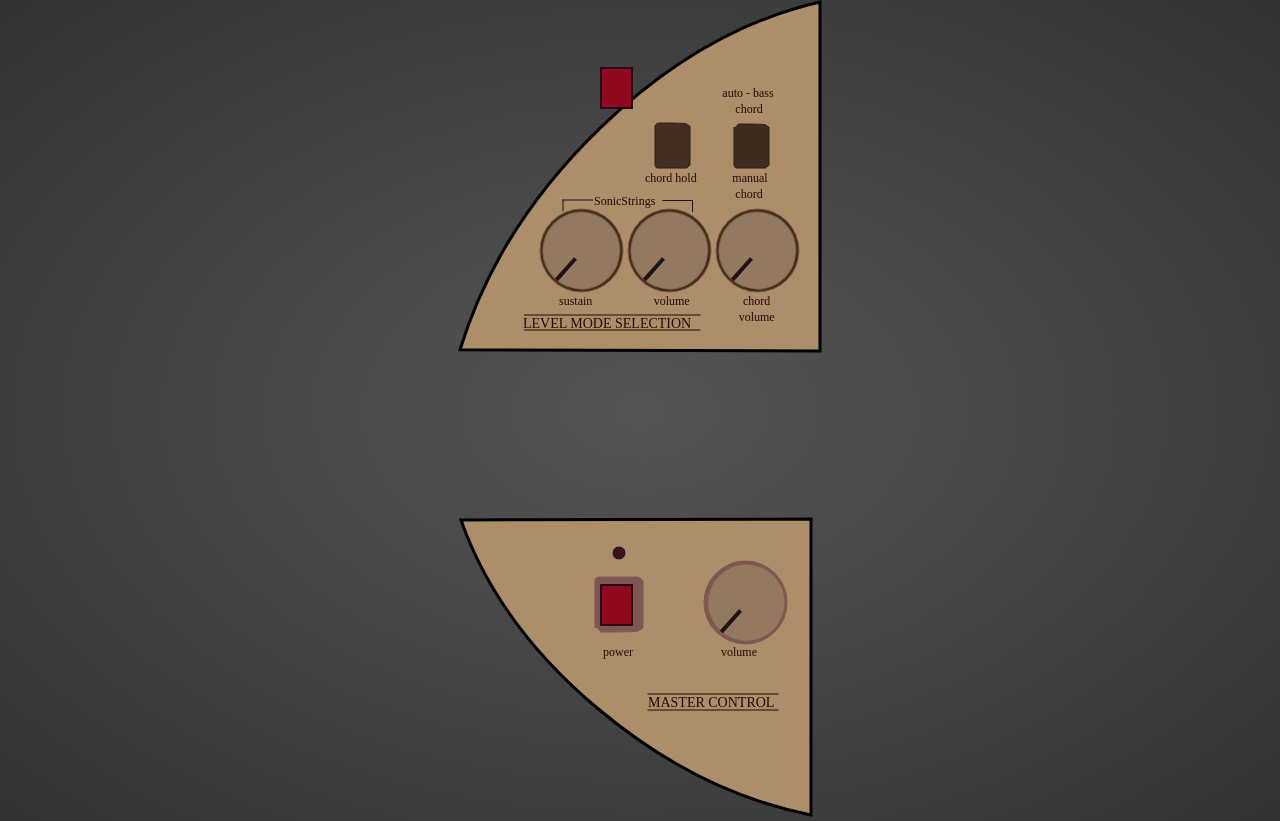
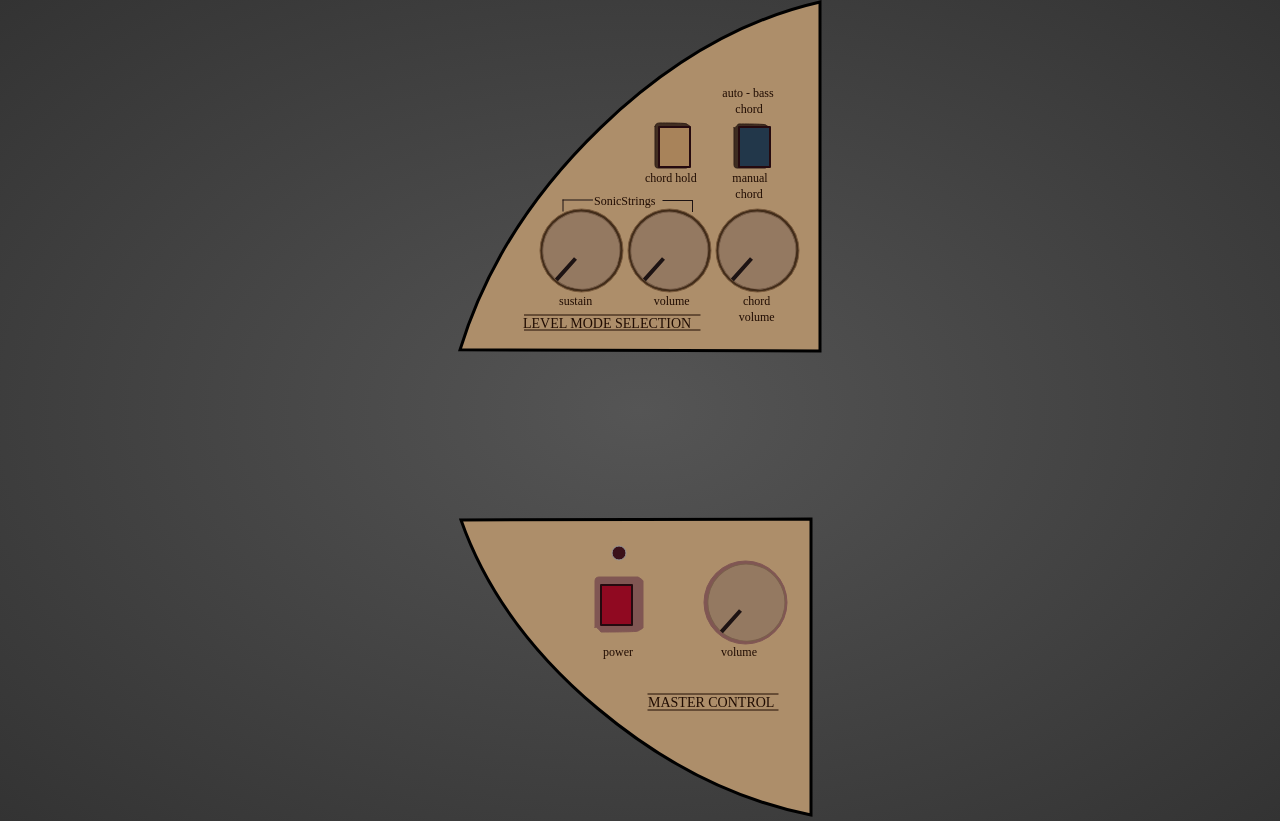
Before and after one commit to matt-paul/omnichord, a React (Create React App) app: page / in a window 1280 px wide. Built offline with nearby package versions, Linux system fonts and the light colour scheme.

Commit message:
Nice nice

```diff
--- a/src/components/button/index.jsx
+++ b/src/components/button/index.jsx
@@ -1,7 +1,8 @@
 import React from "react"
+import "./style.css"
 
-const Button = ({ toggleOnOff, on }) => (
-  <button style={styles.button} onClick={toggleOnOff}>
+export const RedButton = ({ toggleOnOff, on }) => (
+  <button className={"red-button"} onClick={toggleOnOff}>
     <svg width="33" height="42">
       <path
         d="M1 1v40h31V1z"
@@ -15,14 +16,32 @@ const Button = ({ toggleOnOff, on }) => (
   </button>
 )
 
-const styles = {
-  button: {
-    left: "136px",
-    position: "absolute",
-    top: "66px",
-    background: "none",
-    border: "none",
-  },
-}
+export const BlueButton = ({ toggleOnOff, on }) => (
+  <button className={"blue-button"} onClick={toggleOnOff}>
+    <svg width="33" height="42">
+      <path
+        d="M1 1v40h31V1z"
+        fill="#22374A"
+        stroke="#250A0F"
+        strokeWidth={on ? "1" : "2"}
+        fillRule="evenodd"
+        strokeLinejoin="round"
+      />
+    </svg>
+  </button>
+)
 
-export default Button
+export const BrownButton = ({ toggleOnOff, on }) => (
+  <button className={"brown-button"} onClick={toggleOnOff}>
+    <svg width="33" height="42">
+      <path
+        d="M1 1v40h31V1z"
+        fill="#A8835A"
+        stroke="#250A0F"
+        strokeWidth={on ? "1" : "2"}
+        fillRule="evenodd"
+        strokeLinejoin="round"
+      />
+    </svg>
+  </button>
+)
--- /dev/null
+++ b/src/components/button/style.css
@@ -0,0 +1,26 @@
+.red-button,
+.blue-button,
+.brown-button {
+  background: none;
+  border: none;
+}
+
+.red-button {
+  left: 136px;
+  position: absolute;
+  top: 66px;
+}
+
+.brown-button,
+.blue-button {
+  position: absolute;
+  top: 125px;
+}
+
+.brown-button {
+  right: 125px;
+}
+
+.blue-button {
+  right: 45px;
+}
--- a/src/components/level-mode-control/index.js
+++ b/src/components/level-mode-control/index.js
@@ -1,7 +1,7 @@
 import React, { useState } from "react"
 
 import Knob from "../knob"
-import Button from "../button"
+import { BrownButton, BlueButton } from "../button"
 import SectionContainer from "../section-container"
 
 import "./style.css"
@@ -11,6 +11,8 @@ const LevelModeControl = () => {
     stringSustain: 0,
     stringVolume: 0,
     chordVolume: 0,
+    chordHoldToggle: false,
+    autoBassManualToggle: false,
   })
   const handleStringSustain = value =>
     setState({ ...state, stringSustain: value })
@@ -19,6 +21,12 @@ const LevelModeControl = () => {
     setState({ ...state, stringVolume: value })
 
   const handleChordVolume = value => setState({ ...state, chordVolume: value })
+
+  const handleChordHoldToggle = () =>
+    setState({ ...state, chordHoldToggle: !state.chordHoldToggle })
+
+  const handleAutoBassManualToggle = () =>
+    setState({ ...state, autoBassManualToggle: !state.autoBassManualToggle })
 
   return (
     <SectionContainer>
@@ -169,8 +177,14 @@ const LevelModeControl = () => {
       <div className={"chord-volume"}>
         <Knob onChange={handleChordVolume} />
       </div>
-      <Button />
-      <Button />
+      <BrownButton
+        toggleOnOff={handleChordHoldToggle}
+        on={state.chordHoldToggle}
+      />
+      <BlueButton
+        toggleOnOff={handleAutoBassManualToggle}
+        on={state.autoBassManualToggle}
+      />
     </SectionContainer>
   )
 }
--- a/src/components/master-control/index.jsx
+++ b/src/components/master-control/index.jsx
@@ -1,5 +1,6 @@
 import React from "react"
-import OnOffButton from "../button"
+import { RedButton } from "../button/index"
+
 import SectionContainer from "../section-container"
 import VolumeControl from "../knob"
 
@@ -85,7 +86,7 @@ class MasterControl extends React.Component {
           </g>
         </svg>
 
-        <OnOffButton toggleOnOff={this.togglePower} on={this.state.on} />
+        <RedButton toggleOnOff={this.togglePower} on={this.state.on} />
         <div
           style={{
             width: "78px",
```
